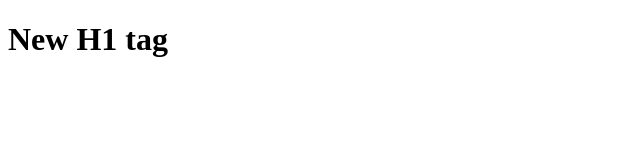
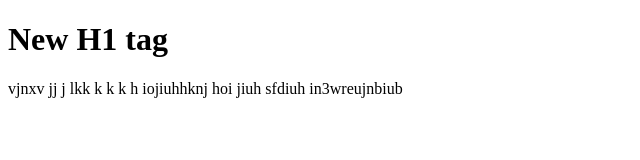
Before and after one commit to AamirGit/portfolio-test, a plain HTML site: page index.html in a window 1280 px wide. Shown: the whole page, without its empty margins (0-640 px from the left). Drawn offline with Linux system fonts and the light colour scheme.

Commit message:
added index

```diff
--- a/index.html
+++ b/index.html
@@ -6,6 +6,7 @@
 </head>
 <body>
    <h1> New H1 tag </h1>
+   <p> vjnxv jj j lkk k k k h iojiuhhknj hoi jiuh sfdiuh  in3wreujnbiub </p>
 </body>
 
 </html>
```
